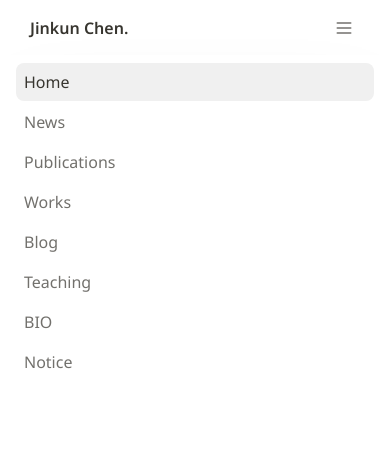
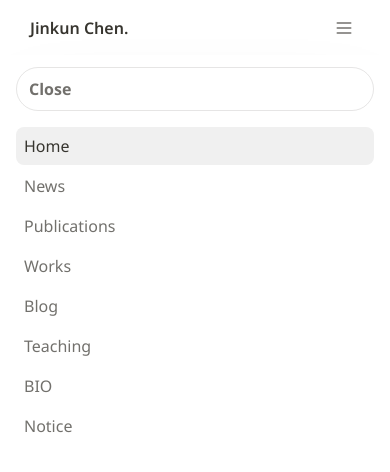
Before and after one commit to Jinnkunn/jinnkunn.com, a Next.js app: page / in a window 390 px wide. Both pictures are taken after a click on the button "Menu". Shown: the top 472 px of the page. Built offline with nearby package versions, Linux system fonts and the light colour scheme.

Commit message:
V1 mobile menu: add Close button; stabilize scroll lock

```diff
--- a/app/globals.css
+++ b/app/globals.css
@@ -68,6 +68,36 @@
   z-index: 1;
 }
 
+/* Close button styling inside the mobile menu header. Keep it simple and consistent. */
+.super-navbar__menu .super-navbar__menu-actions {
+  display: none;
+}
+
+@media (max-width: 546px) {
+  .super-navbar__menu .super-navbar__menu-actions {
+    display: flex;
+    justify-content: flex-end;
+    align-items: center;
+    padding: 12px 16px 8px 16px;
+  }
+}
+
+.super-navbar__menu .super-navbar__menu-close {
+  appearance: none;
+  background: transparent;
+  border: 1px solid rgba(55, 53, 47, 0.18);
+  border-radius: 999px;
+  padding: 10px 12px;
+  font: inherit;
+  font-weight: 650;
+  color: var(--color-text-default);
+  cursor: pointer;
+}
+
+.super-navbar__menu .super-navbar__menu-close:hover {
+  background: rgba(55, 53, 47, 0.06);
+}
+
 /* Mobile usability: increase tap targets without changing visual layout. */
 @media (max-width: 546px) {
   .super-navbar__logo,
--- a/components/site-nav-behavior.tsx
+++ b/components/site-nav-behavior.tsx
@@ -36,6 +36,7 @@ function setActiveLinks(root: HTMLElement) {
 function lockBodyScroll() {
   const { body, documentElement } = document;
   const scrollY = window.scrollY || documentElement.scrollTop || 0;
+  const scrollbarWidth = Math.max(0, window.innerWidth - documentElement.clientWidth);
 
   const prev = {
     position: body.style.position,
@@ -44,6 +45,7 @@ function lockBodyScroll() {
     right: body.style.right,
     width: body.style.width,
     overflow: body.style.overflow,
+    paddingRight: body.style.paddingRight,
   };
 
   body.style.position = "fixed";
@@ -52,6 +54,7 @@ function lockBodyScroll() {
   body.style.right = "0";
   body.style.width = "100%";
   body.style.overflow = "hidden";
+  if (scrollbarWidth > 0) body.style.paddingRight = `${scrollbarWidth}px`;
 
   return () => {
     body.style.position = prev.position;
@@ -60,6 +63,7 @@ function lockBodyScroll() {
     body.style.right = prev.right;
     body.style.width = prev.width;
     body.style.overflow = prev.overflow;
+    body.style.paddingRight = prev.paddingRight;
     window.scrollTo(0, scrollY);
   };
 }
@@ -85,6 +89,9 @@ export default function SiteNavBehavior() {
     const mobileBackdrop = document.getElementById(
       "mobile-backdrop"
     ) as HTMLButtonElement | null;
+    const mobileClose = document.getElementById(
+      "mobile-close"
+    ) as HTMLButtonElement | null;
     const mobileDialog = mobileMenu?.querySelector(
       ".super-navbar__menu"
     ) as HTMLElement | null;
@@ -95,6 +102,7 @@ export default function SiteNavBehavior() {
       !mobileBtn ||
       !mobileMenu ||
       !mobileBackdrop ||
+      !mobileClose ||
       !mobileDialog
     )
       return;
@@ -300,6 +308,12 @@ export default function SiteNavBehavior() {
       mobileBtn.focus();
     };
 
+    const onCloseBtnClick = (e: MouseEvent) => {
+      e.preventDefault();
+      setMobileOpen(false);
+      mobileBtn.focus();
+    };
+
     // Initial state
     moreMenu.style.display = "none";
     moreMenu.setAttribute("data-state", "closed");
@@ -316,6 +330,7 @@ export default function SiteNavBehavior() {
     moreBtn.addEventListener("click", onMoreClick);
     mobileBtn.addEventListener("click", onMobileClick);
     mobileBackdrop.addEventListener("click", onBackdropClick);
+    mobileClose.addEventListener("click", onCloseBtnClick);
 
     // Update active classes on client-side navigations (best-effort).
     const onPopState = () => setActiveLinks(nav);
@@ -329,6 +344,7 @@ export default function SiteNavBehavior() {
       moreBtn.removeEventListener("click", onMoreClick);
       mobileBtn.removeEventListener("click", onMobileClick);
       mobileBackdrop.removeEventListener("click", onBackdropClick);
+      mobileClose.removeEventListener("click", onCloseBtnClick);
       window.removeEventListener("popstate", onPopState);
       if (unlockScroll) unlockScroll();
     };
--- a/components/site-nav.tsx
+++ b/components/site-nav.tsx
@@ -196,6 +196,16 @@ export default function SiteNav() {
           />
 
           <div className="super-navbar__menu-surface">
+            <div className="super-navbar__menu-actions">
+              <button
+                id="mobile-close"
+                type="button"
+                className="super-navbar__item super-navbar__menu-close"
+                aria-label="Close menu"
+              >
+                Close
+              </button>
+            </div>
             <div className="super-navigation-menu__items-wrapper">
               <div className="super-navigation-menu__items">
                 {[...topItems, ...moreItems].map((it) => (
```
